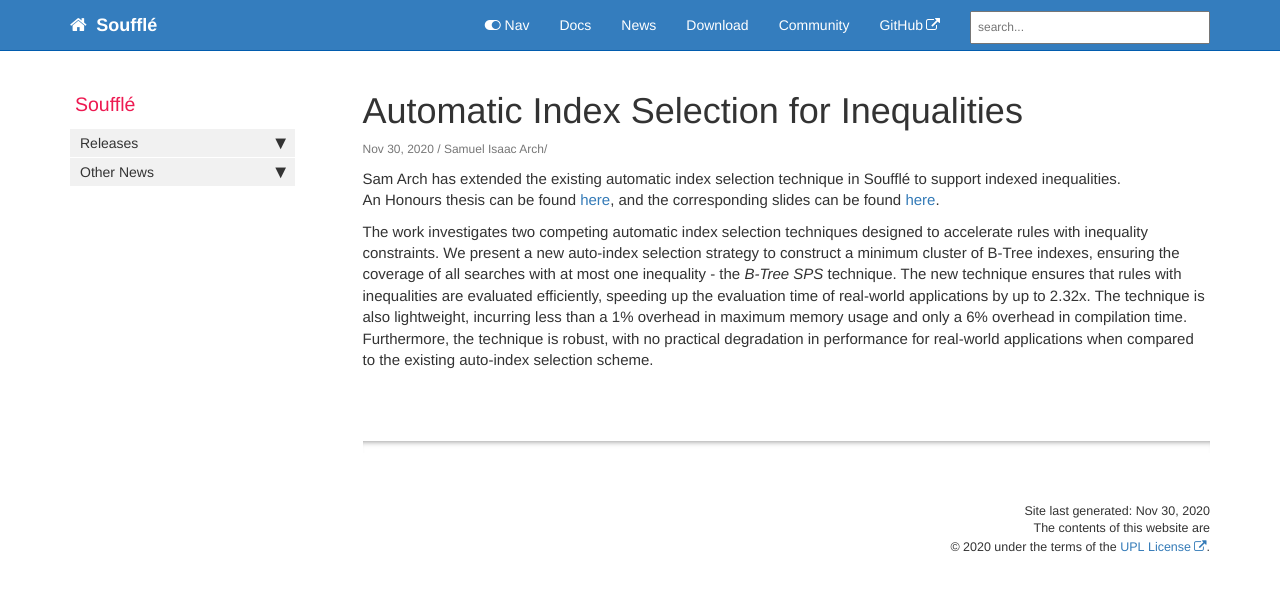
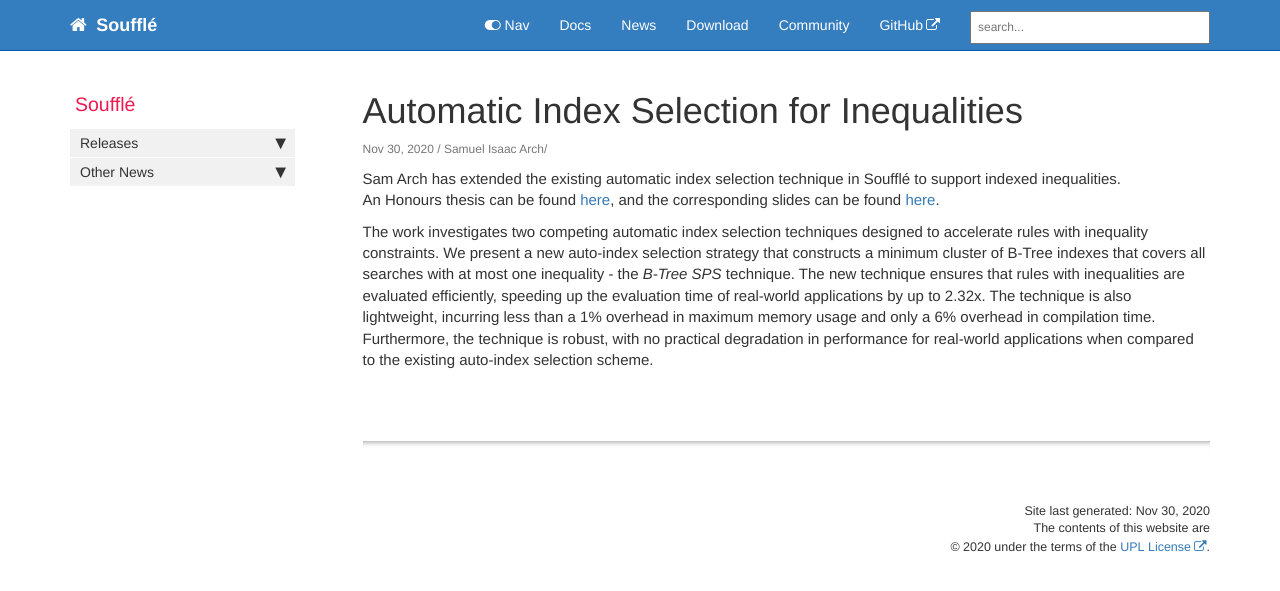
Before and after one commit to souffle-lang/souffle-lang.github.io, a Jekyll site: the page built from _posts/2020-11-30-inequalities.md, in a window 1280 px wide. Shown: the top 591 px of the page. Built offline with Jekyll 4.4.1, drawn with Linux system fonts in a browser that asks for light colours; comment, search, counter and statistics services are not loaded.

Commit message:
Final spelling/grammar...

```diff
--- a/_posts/2020-11-30-inequalities.md
+++ b/_posts/2020-11-30-inequalities.md
@@ -11,6 +11,6 @@ Sam Arch has extended the existing automatic index selection technique in Souffl
 An Honours thesis can be found [here](/pdf/samthesis.pdf),
 and the corresponding slides can be found [here](/pdf/samslides.pdf).
 
-The work investigates two competing automatic index selection techniques designed to accelerate rules with inequality constraints. We present a new auto-index selection strategy to construct a minimum cluster of B-Tree indexes, ensuring the coverage of all searches with at most one inequality - the *B-Tree SPS* technique. The new technique ensures that rules with inequalities are evaluated efficiently, speeding up the evaluation time of real-world applications by up to 2.32x. The technique is also lightweight, incurring less than a 1% overhead in maximum memory usage and only a 6% overhead in compilation time. Furthermore, the technique is robust, with no practical degradation in performance for real-world applications when compared to the existing auto-index selection scheme.
+The work investigates two competing automatic index selection techniques designed to accelerate rules with inequality constraints. We present a new auto-index selection strategy that constructs a minimum cluster of B-Tree indexes that covers all searches with at most one inequality - the *B-Tree SPS* technique. The new technique ensures that rules with inequalities are evaluated efficiently, speeding up the evaluation time of real-world applications by up to 2.32x. The technique is also lightweight, incurring less than a 1% overhead in maximum memory usage and only a 6% overhead in compilation time. Furthermore, the technique is robust, with no practical degradation in performance for real-world applications when compared to the existing auto-index selection scheme.
 
 {% include links.html %}
```
